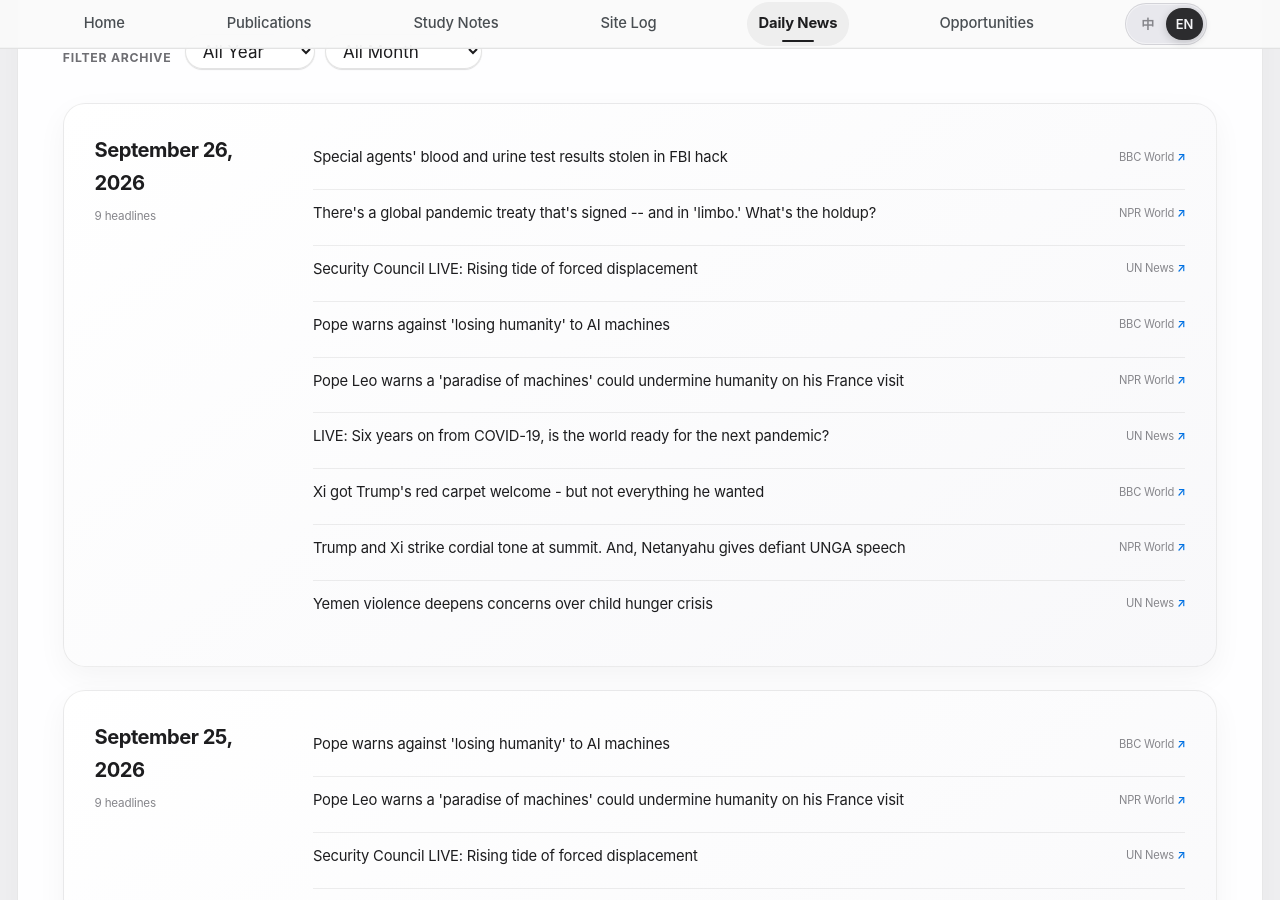
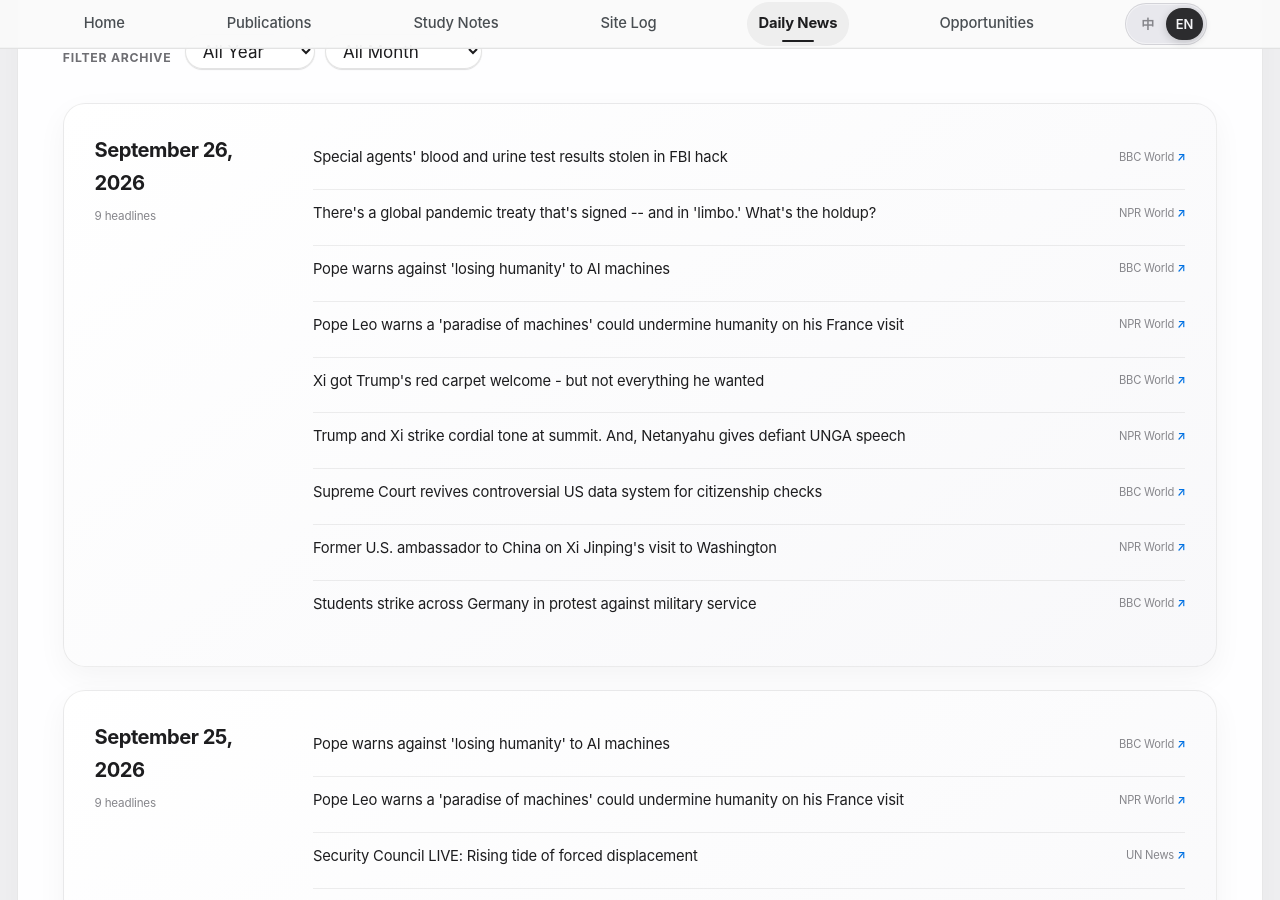
Before and after one commit to HaoxiangLuo/HaoxiangLuo.github.io, a Jekyll site: the page built from _pages/daily-news.html, in a window 1280 px wide and 900 px high, scrolled down 297 px. Built offline with Jekyll 4.4.1, drawn with Linux system fonts in a browser that asks for light colours; a style sheet for code colours, icons or effects is not loaded.

Commit message:
Update daily news 2026-09-26

```diff
--- a/_data/daily_news.json
+++ b/_data/daily_news.json
@@ -1,5 +1,5 @@
 {
-  "updated_at": "2026-09-26T00:27:20+08:00",
+  "updated_at": "2026-09-26T01:24:23+08:00",
   "days": [
     {
       "date": "2026-09-26",
@@ -17,12 +17,6 @@
           "title_zh": "一项全球流行病条约已经签署，但仍处于“悬而未决”的状态。有什么阻碍？"
         },
         {
-          "title": "Security Council LIVE: Rising tide of forced displacement",
-          "source": "UN News",
-          "url": "https://news.un.org/feed/view/en/story/2026/09/1168438",
-          "title_zh": "安理会直播：被迫流离失所的浪潮不断上升"
-        },
-        {
           "title": "Pope warns against 'losing humanity' to AI machines",
           "source": "BBC World",
           "url": "https://www.bbc.co.uk/news/articles/cmq8j904212po?at_medium=RSS&at_campaign=rss",
@@ -33,12 +27,6 @@
           "source": "NPR World",
           "url": "https://www.npr.org/2026/09/25/nx-s1-5981140/pope-leo-france",
           "title_zh": "教皇利奥在访问法国时警告“机器天堂”可能会破坏人性"
-        },
-        {
-          "title": "LIVE: Six years on from COVID-19, is the world ready for the next pandemic?",
-          "source": "UN News",
-          "url": "https://news.un.org/feed/view/en/story/2026/09/1168437",
-          "title_zh": "直播：COVID-19 六年过去了，世界准备好应对下一次大流行了吗？"
         },
         {
           "title": "Xi got Trump's red carpet welcome - but not everything he wanted",
@@ -53,10 +41,22 @@
           "title_zh": "特朗普和习近平在峰会上语气亲切。而且，内塔尼亚胡在联合国大会上发表了挑衅性的讲话"
         },
         {
-          "title": "Yemen violence deepens concerns over child hunger crisis",
-          "source": "UN News",
-          "url": "https://news.un.org/feed/view/en/story/2026/09/1168436",
-          "title_zh": "也门暴力加深了对儿童饥饿危机的担忧"
+          "title": "Supreme Court revives controversial US data system for citizenship checks",
+          "source": "BBC World",
+          "url": "https://www.bbc.co.uk/news/articles/ck05rrj3jeylo?at_medium=RSS&at_campaign=rss",
+          "title_zh": "最高法院恢复有争议的美国公民身份检查数据系统"
+        },
+        {
+          "title": "Former U.S. ambassador to China on Xi Jinping's visit to Washington",
+          "source": "NPR World",
+          "url": "https://www.npr.org/2026/09/25/nx-s1-5979917/former-u-s-ambassador-to-china-on-xi-jinpings-visit-to-washington",
+          "title_zh": "美国前驻华大使谈习近平访问华盛顿"
+        },
+        {
+          "title": "Students strike across Germany in protest against military service",
+          "source": "BBC World",
+          "url": "https://www.bbc.co.uk/news/articles/cxnvlnve52qdo?at_medium=RSS&at_campaign=rss",
+          "title_zh": "德国学生罢课抗议服兵役"
         }
       ]
     },
```
